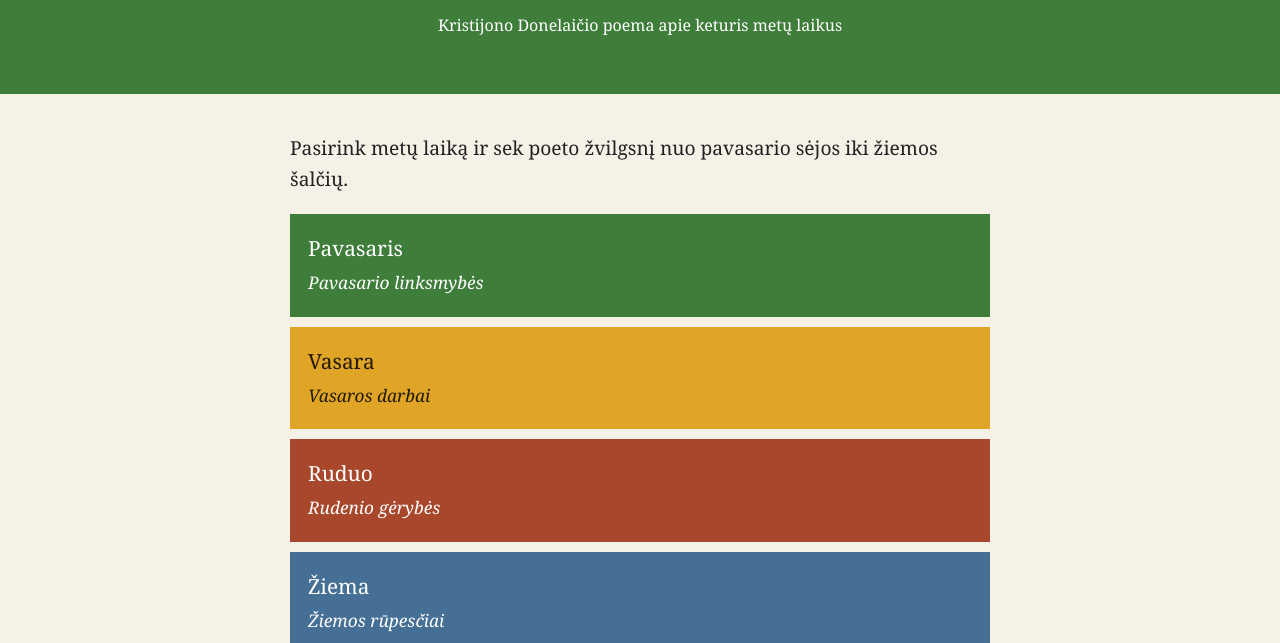
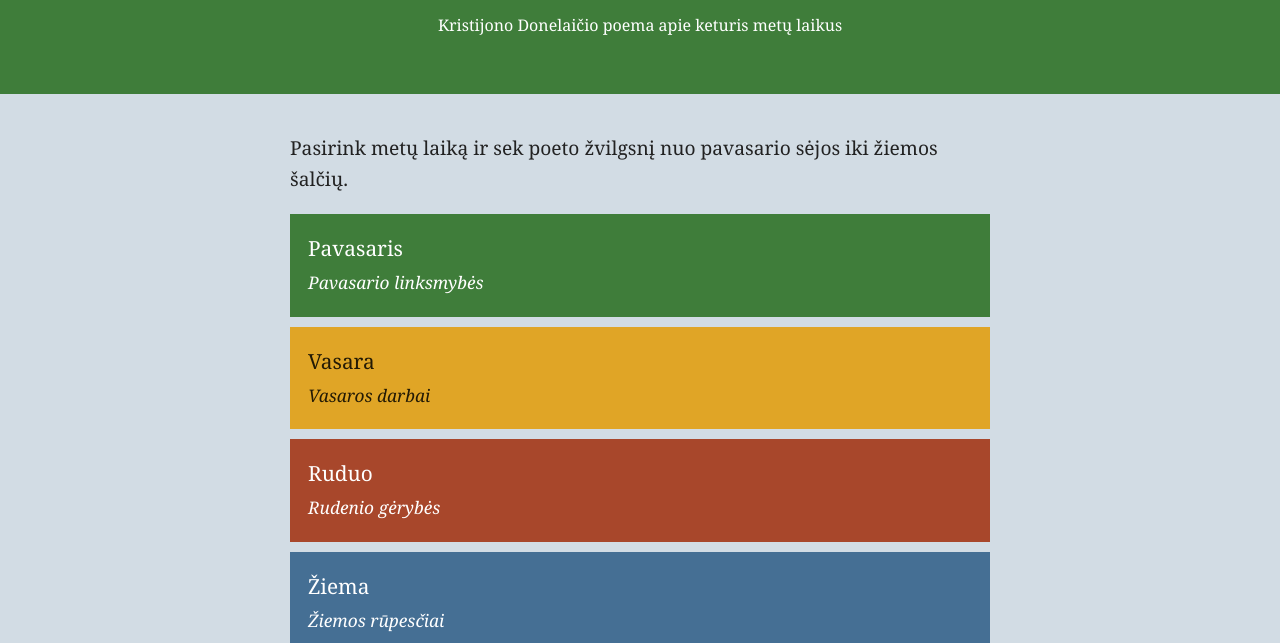
Before and after one commit to Gertowa/Projektas, a plain HTML site: page index.html in a window 1280 px wide. Shown: the part 157-800 px from the top of the page. Drawn offline with Linux system fonts and the light colour scheme.

Commit message:
Update index.html

```diff
--- a/index.html
+++ b/index.html
@@ -5,7 +5,7 @@
 <meta name="viewport" content="width=device-width, initial-scale=1">
 <title>Metai – Kristijono Donelaičio poema</title>
 <style>
-  body { font-family: Georgia, serif; margin: 0; line-height: 1.6; color: #222; background: #f6f1e7; }
+  body { font-family: Georgia, serif; margin: 0; line-height: 1.6; color: #222; background: #D2DCE4; }
   nav { padding: 12px 20px; background: #eee; }
   nav a { color: #222; }
   header { background: #3f7d3a; color: white; padding: 40px 20px; text-align: center; }
```
